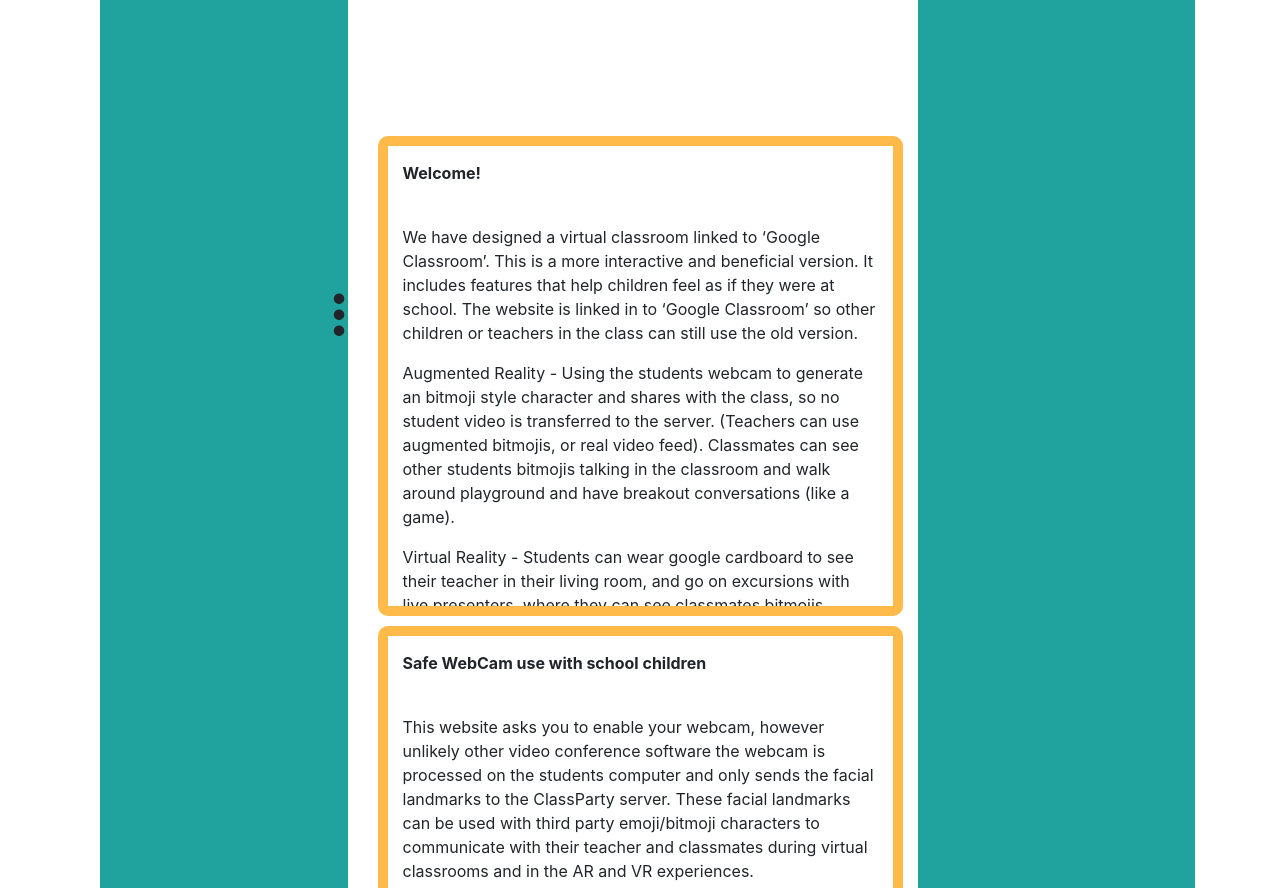
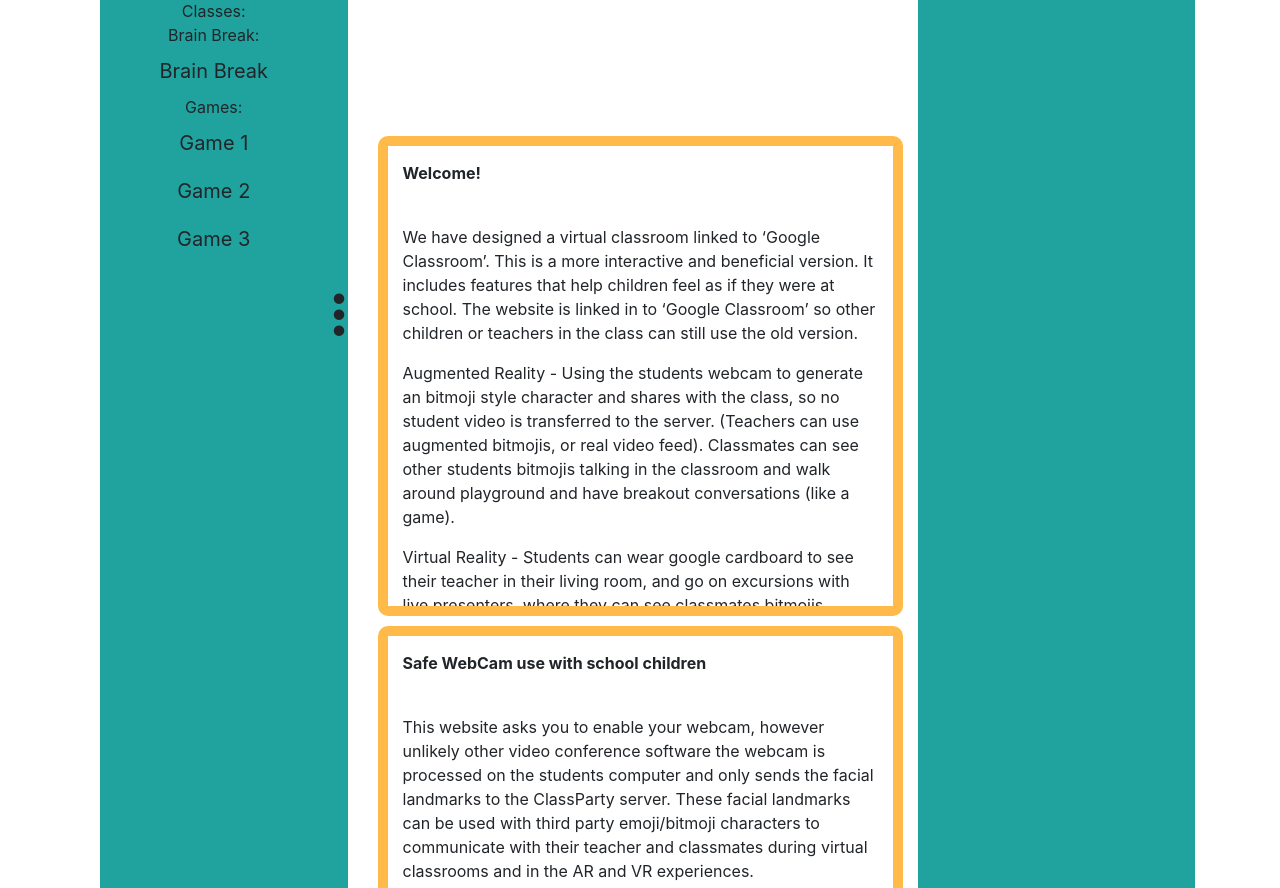
Before and after one commit to karwalski/classparty, a PHP site: page / in a window 1280 px wide. Shown: the part 56-944 px from the top of the page. Run offline with PHP 8.4, Linux system fonts and the light colour scheme; some libraries are stand-ins or nearby versions; some web fonts are replaced.

Commit message:
update sidebar

```diff
--- a/htdocs/index.php
+++ b/htdocs/index.php
@@ -69,6 +69,20 @@
 <div class="container">
   <div class="row">
     <div class="col"  id="sidebar">
+	    <div id="arrow-yellow">
+		    </div>Classes:<BR />
+	    <div id="sidebar-classes">
+		    </div>
+
+	    <div id="arrow-yellow">
+		    </div>Brain Break:<BR />
+	    <button type="button" class="btn btn-cp-primary btn-lg" onclick='window.location.href ="ar.php?location=chichen-itza.jpg";'>Brain Break</button>
+
+	    <div id="arrow-yellow">
+		    </div>Games:<BR />
+	    <button type="button" class="btn btn-cp-primary btn-lg">Game 1</button>
+	    <button type="button" class="btn btn-cp-primary btn-lg">Game 2</button>
+	    <button type="button" class="btn btn-cp-primary btn-lg">Game 3</button>
 
     </div>
     <div class=".col-" id="threeDots" onclick="document.getElementById('sidebar').style.display = document.getElementById('sidebar').style.display == 'none' ? 'inline-block' : 'none';">
@@ -196,14 +210,14 @@ if (getCookie("access_token")) {
 
 			var response = JSON.parse(this.responseText);
 
-			    document.getElementById("sidebar").innerHTML = "";
+			    document.getElementById("sidebar-classes").innerHTML = "";
 			    	// '<div class="sidebar-lessons">History</div>'
 			    for (var i = 0; i < response.courses.length; i++)
 			    {
 				    //<button type="button" class="btn btn-primary btn-lg"
-				document.getElementById("sidebar").innerHTML += '<button type="button" class="btn btn-primary btn-lg" onClick="goToCourse(' + response.courses[i].id + ')">' + response.courses[i].name + '</button>';
+				document.getElementById("sidebar-classes").innerHTML += '<button type="button" class="btn btn-cp-primary btn-lg" onClick="goToCourse(' + response.courses[i].id + ')">' + response.courses[i].name + '</button>';
  			    }
-	  		    document.getElementById("sidebar").innerHTML += '<button type="button" class="btn btn-primary btn-lg" onclick="window.location.href =\'ar.php?location=chichen-itza.jpg\';">Brain Break</button>';
+	  		    // document.getElementById("sidebar-classes").innerHTML += '<button type="button" class="btn btn-cp-primary btn-lg" onclick="window.location.href =\'ar.php?location=chichen-itza.jpg\';">Brain Break</button>';
 
 
 
@@ -236,7 +250,7 @@ function goToCourse(courseId) {
 			    for (var i = 0; i < response.courseWork.length; i++)
 			    {
 				    //<button type="button" class="btn btn-primary btn-lg">Large button</button>
-				document.getElementById("assignments").innerHTML += '<button type="button" class="btn btn-primary btn-lg" onClick="goToCourseWork(' + response.courseWork[i].id + ')">' + response.courseWork[i].title + '</button>';
+				document.getElementById("assignments").innerHTML += '<button type="button" class="btn btn-cp-primary btn-lg" onClick="goToCourseWork(' + response.courseWork[i].id + ')">' + response.courseWork[i].title + '</button>';
 			    }
 
 
```
